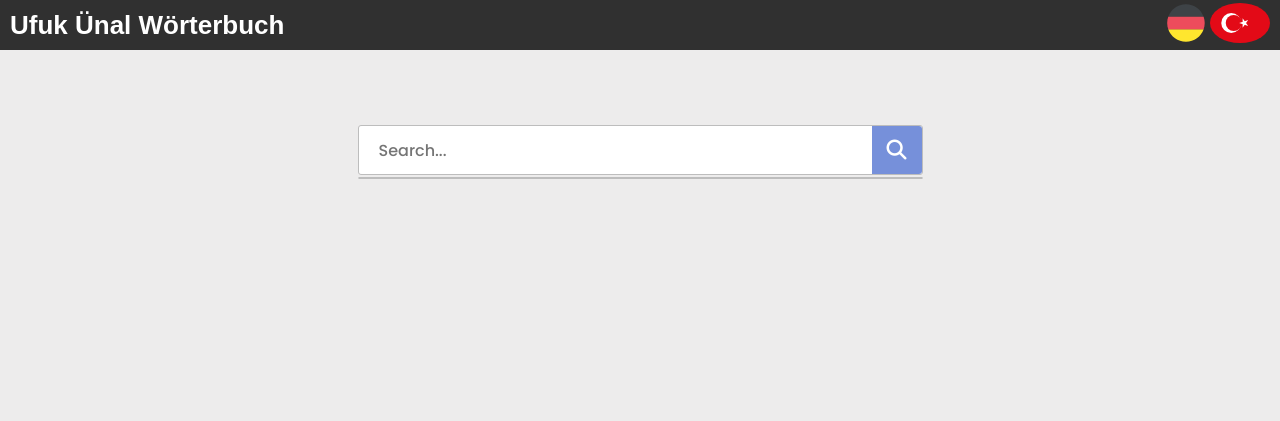
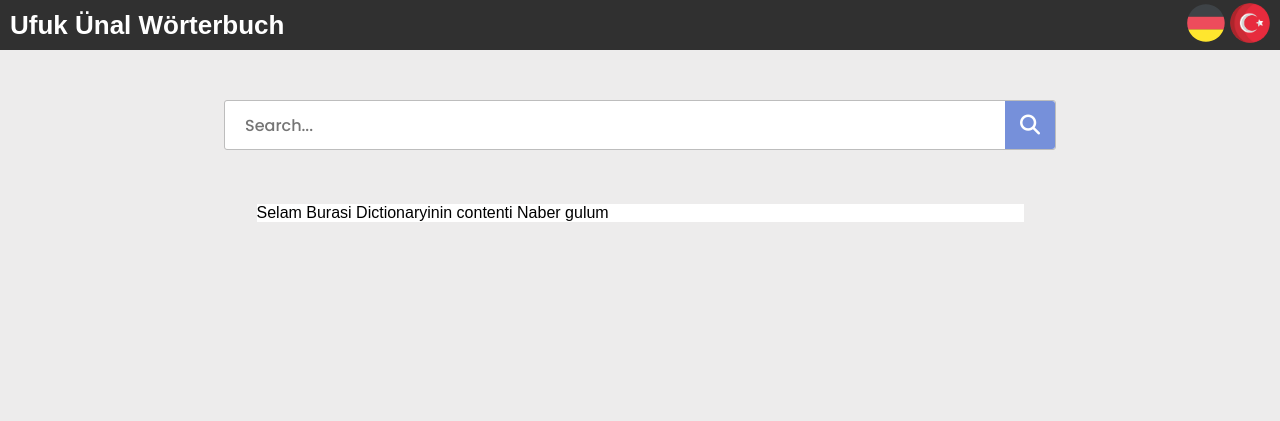
Before and after one commit to MertcanBileek/Ufuk-Unal-Worterbuch, a Flask app: page / in a window 1280 px wide. Shown: the top 421 px of the page. After the commit the page ends 222 px from the top, so only its background shows below. Run offline with Flask 3, Linux system fonts and the light colour scheme; some libraries are stand-ins or nearby versions.

Commit message:
Some not important changes

```diff
--- a/website/static/css/styles.css
+++ b/website/static/css/styles.css
@@ -6,7 +6,7 @@
     --footer-bg-color : green;
     --section-bg-color : #edecec;
     --text-color1 : #FFF;
-    --search-button : #3777BC;
+    --search-buton : #3777BC;
 }
 
 *{
@@ -28,7 +28,6 @@ body, html{
 .container{
     box-sizing: border-box;
     width: 100%;
-    height: 120vh;
     display: flex;
     flex-direction: column;
 }
@@ -56,7 +55,7 @@ body, html{
 }
 
 .section {
-    padding : 75px;
+    padding : 50px;
     flex: 1 1 auto;
     background-color: var(--section-bg-color);
     display: flex;
@@ -66,16 +65,15 @@ body, html{
 
 .searchBarContainer{
     width: 100%;
-    height: fit-content;
     display: flex;
     flex-direction: column;
     align-items: center;
 }
 
 .search_box{
-	position: relative;
+	position: absolute;
 	height: 50px;
-    width: 50%;
+    width: 65%;
     border: 1px solid #bdbdbd;
     border-radius: 3px;
 }
@@ -119,12 +117,12 @@ body, html{
 }
 
 .resultContainer{
-    width: 50%;
+    width: 65%;
     background-color: #fff;
     margin: 2px;
-    border: 1px solid #bdbdbd;
     border-radius: 3px;
-    z-index: 1;
+    z-index: 100;
+    position: relative;
 }
 
 .result-li{
@@ -137,5 +135,18 @@ body, html{
 .result-li:hover{
     cursor: pointer;
     background-color: #dfdfdf;
+}
 
+.dictionary-container{
+    padding: 50px;
+    flex: 1 1 auto;
+    display: flex;
+    align-items: center;
+    flex-direction: column;
 }
+
+.content{
+    width: 65%;
+    background-color: white;
+    position: relative;
+}
--- a/website/static/doc/wordList.json
+++ b/website/static/doc/wordList.json
@@ -1,5 +1,8 @@
 {
     "Hello" : "Merhaba",
+    "Helloooo" : "aassd",
+    "Helloaskd": "sdasasasd",
+    "Helloasjkdlasjkld": "asdjkllaskjdlkasjklds",
     "JACKFRUITS" : "sea",
     "Friend" : "Arkadaş",
     "Fuck" : "Siktir",
--- /dev/null
+++ b/website/templates/gelistir.html
@@ -0,0 +1,42 @@
+<!DOCTYPE html>
+<html lang="tr">
+<head>
+    <meta charset="UTF-8">
+    <meta name="viewport" content="width=device-width, initial-scale=1.0">
+    <title>Ufuk Hoca</title>
+    <link rel="icon" type="image/x-icon" href="/static/images/germanLogo.svg">
+    <link rel="stylesheet" href="/static/css/styles.css">
+    <script src="https://kit.fontawesome.com/b99e675b6e.js"></script>
+    <script src="/static/scripts/script.js"></script>
+</head>
+<body>
+    <div class="container">
+        <div class="header">
+            <span class="heading">Ufuk Ünal Wörterbuch</span>
+            <div class="icon_container">
+                <img src="/static/images/germanLogo.svg" alt="deutshce">
+                <img src="/static/images/turkishLogo.png" alt="">
+            </div>
+        </div>
+        <div class="section">
+                <div class="searchBarContainer">
+                    <div class="search_box">
+                        <input type="text" id="input" class="input" placeholder="Search...">
+                        <div class="btn btn_common">
+                            <i class="fas fa-search"></i>
+                        </div>
+                    </div>
+                    <div id="resultContainer" class="resultContainer">
+                </div>
+
+            </div>
+        </div>
+        <div class="dictionary-container">
+            <div class="content">
+                Selam Burasi Dictionaryinin contenti Naber gulum
+            </div>
+        </div>
+    </div>
+
+</body>
+</html>
--- a/website/templates/index.html
+++ /dev/null
@@ -1,38 +0,0 @@
-<!DOCTYPE html>
-<html lang="tr">
-<head>
-    <meta charset="UTF-8">
-    <meta name="viewport" content="width=device-width, initial-scale=1.0">
-    <title>Wörterbuch</title>
-    <link rel="icon" type="image/x-icon" href="/static/images/germanLogo.svg">
-    <link rel="stylesheet" href="/static/css/styles.css">
-    <script src="https://kit.fontawesome.com/b99e675b6e.js"></script>
-    <script src="/static/scripts/script.js"></script>
-</head>
-<body>
-    <div class="container">
-        <div class="header">
-            <span class="heading">Ufuk Ünal Wörterbuch</span>
-            <div class="icon_container">
-                <img src="/static/images/germanLogo.svg" alt="deutshce">
-                <img src="/static/images/turkishLogo.svg" alt="">
-            </div>
-        </div>
-        <div class="section">
-
-                <div class="searchBarContainer">
-                    <div class="search_box">
-                        <input type="text" id="input" class="input" placeholder="Search...">
-                        <div class="btn btn_common">
-                            <i class="fas fa-search"></i>
-                        </div>
-                    </div>
-                    <div id="resultContainer" class="resultContainer">
-                </div>
-
-        </div>
-        </div>
-    </div>
-
-</body>
-</html>
--- /dev/null
+++ b/website/templates/main.html
@@ -0,0 +1 @@
+{% extends "base.html" %}
--- /dev/null
+++ b/website/templates/wordPage.html
@@ -0,0 +1,2 @@
+{% extends "base.html" %}
+{% block title %}{{ kelime }}{% endblock %}
--- a/website/views.py
+++ b/website/views.py
@@ -16,7 +16,7 @@ def mainPage():
         return searchBarAlgorithm(data['text'], word_list_dict)
 
     if request.method == "GET":
-        return render_template("index.html")
+        return render_template("gelistir.html")
 
 def search_dict(word):
     return searchBarAlgorithm(word, word_list_dict)
--- a/website/wordPages.py
+++ b/website/wordPages.py
@@ -1,7 +1,8 @@
-from flask import Blueprint
+from flask import Blueprint, render_template
 
 wordPage = Blueprint("wordPage", __name__)
 
 @wordPage.route('/<kelime>', methods=['GET'])
 def send_word_page(kelime):
-    return f'Aranan kelime: {kelime}'
+    return render_template("wordPage.html", kelime=kelime)
+    #return f'Aranan kelime: {kelime}'
```
Also changed, not shown: website/templates/base.html (+38 -0 lines), website/static/images/turkishLogo.png (added), website/static/images/turkishLogo.svg (deleted).
